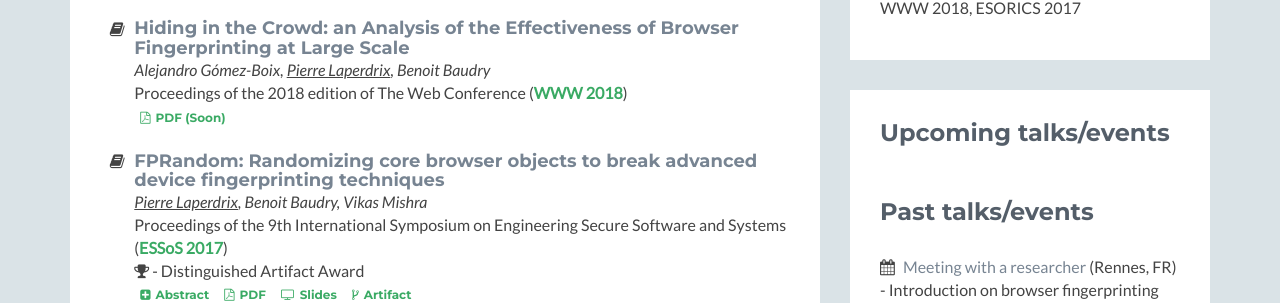
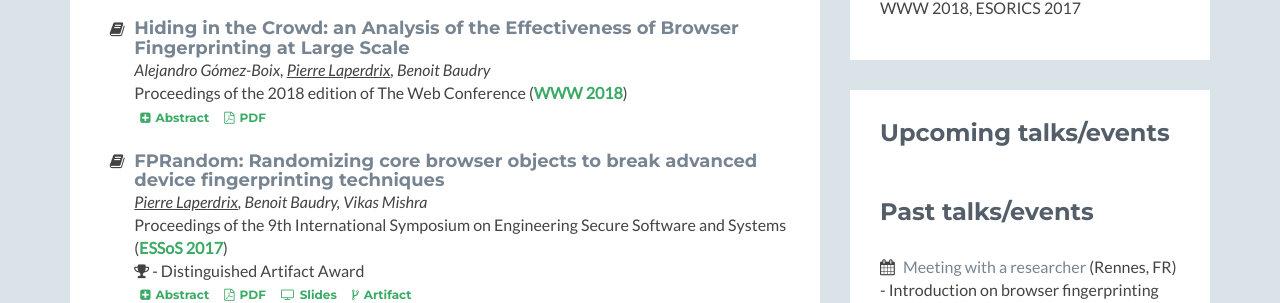
Before and after one commit to plaperdr/plaperdr.github.io, a Jekyll site: the page built from index.html, in a window 1280 px wide and 900 px high, scrolled down 674 px. Shown: the part 150-453 px from the top of the window. Built offline with Jekyll 4.4.1, drawn with Linux system fonts in a browser that asks for light colours.

Commit message:
Adding link to WWW article

```diff
--- a/index.html
+++ b/index.html
@@ -43,11 +43,11 @@ layout: home
                                 <h4 class="title">FP-STALKER: Tracking Browser Fingerprint Evolutions</h4>
                                 <span><i>Antoine Vastel, <span class="me">Pierre Laperdrix</span>, Walter Rudametkin, Romain Rouvoy</i></span><br>
                                 <span>Proceedings of the 39th IEEE Symposium on Security and Privacy (<b><a href="https://www.ieee-security.org/TC/SP2018/" target="_blank">S&P 2018</a></b>)</span><br>
-                                <a class="btn btn-secondary btn-xs" id="abstract4" data-toggle="collapse" data-target="#collapseAbs4" aria-expanded="false" aria-controls="collapseAbs4">
-                                    <i id="abstractIcon4" class="fa fa-plus-square"></i>Abstract
+                                <a class="btn btn-secondary btn-xs" id="abstract5" data-toggle="collapse" data-target="#collapseAbs5" aria-expanded="false" aria-controls="collapseAbs5">
+                                    <i id="abstractIcon5" class="fa fa-plus-square"></i>Abstract
                                 </a>
                                 <a class="btn btn-secondary btn-xs" href="https://hal.inria.fr/hal-01652021/document" target="_blank"><i class="fa fa-file-pdf-o"></i>PDF</a>
-                                <div class="collapse" id="collapseAbs4">
+                                <div class="collapse" id="collapseAbs5">
                                     <div class="well">
                                         <p align="justify">
                                             Browser fingerprinting has emerged as a technique to track users without their consent. Unlike cookies, fingerprinting is a stateless
@@ -69,7 +69,25 @@ layout: home
                                 <h4 class="title">Hiding in the Crowd: an Analysis of the Effectiveness of Browser Fingerprinting at Large Scale</h4>
                                 <span><i>Alejandro Gómez-Boix, <span class="me">Pierre Laperdrix</span>, Benoit Baudry</i></span><br>
                                 <span>Proceedings of the 2018 edition of The Web Conference (<b><a href="https://www2018.thewebconf.org/" target="_blank">WWW 2018</a></b>)</span><br>
-                                <a class="btn btn-secondary btn-xs"><i class="fa fa-file-pdf-o"></i>PDF (Soon)</a>
+                                <a class="btn btn-secondary btn-xs" id="abstract4" data-toggle="collapse" data-target="#collapseAbs4" aria-expanded="false" aria-controls="collapseAbs4">
+                                    <i id="abstractIcon4" class="fa fa-plus-square"></i>Abstract
+                                </a>
+                                <a class="btn btn-secondary btn-xs" href="https://hal.inria.fr/hal-01718234/document" target="_blank"><i class="fa fa-file-pdf-o"></i>PDF</a>
+                                <div class="collapse" id="collapseAbs4">
+                                    <div class="well">
+                                        <p align="justify">
+                                            Browser fingerprinting is a stateless technique, which consists in collecting a wide range of data about a device through browser APIs. Past studies
+                                            have demonstrated that modern devices present so much diversity that fingerprints can be exploited to identify and track users online. With this work,
+                                            we want to evaluate if browser fingerprinting is still effective at uniquely identifying a large group of users when analyzing millions of fingerprints
+                                            over a few months. We collected 2,067,942 browser fingerprints from one of the top 15 French websites. The analysis of this novel dataset sheds a new
+                                            light on the ever-growing browser fingerprinting domain. The key insight is that the percentage of unique fingerprints in our dataset is much lower
+                                            than what was reported in the past: only 33.6% of fingerprints are unique by opposition to over 80% in previous studies. We show that non-unique
+                                            fingerprints tend to be fragile. If some features of the fingerprint change, it is very probable that the fingerprint will become unique. We also
+                                            confirm that the current evolution of web technologies is benefiting users' privacy significantly as the removal of plugins brings down
+                                            substantively the rate of unique desktop machines.
+                                        </p>
+                                    </div>
+                                </div>
                             </li><!--//li-->
                             <br>
                             <li><i class="fa-li fa fa-book"></i>
```
